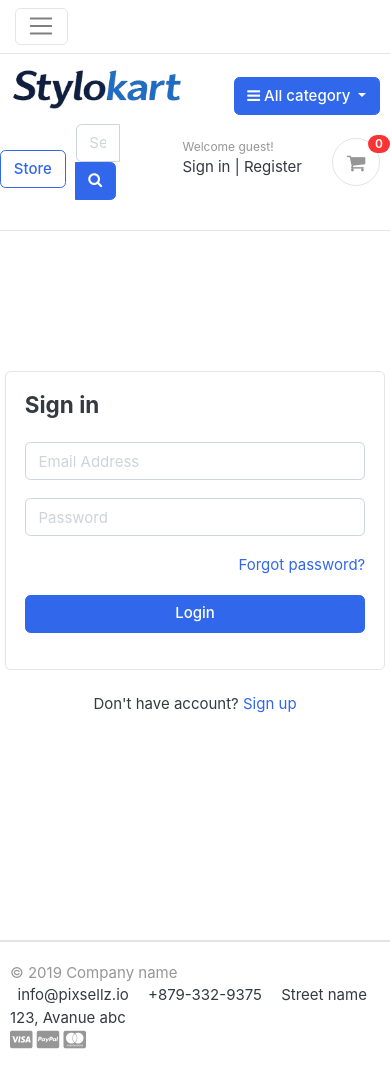
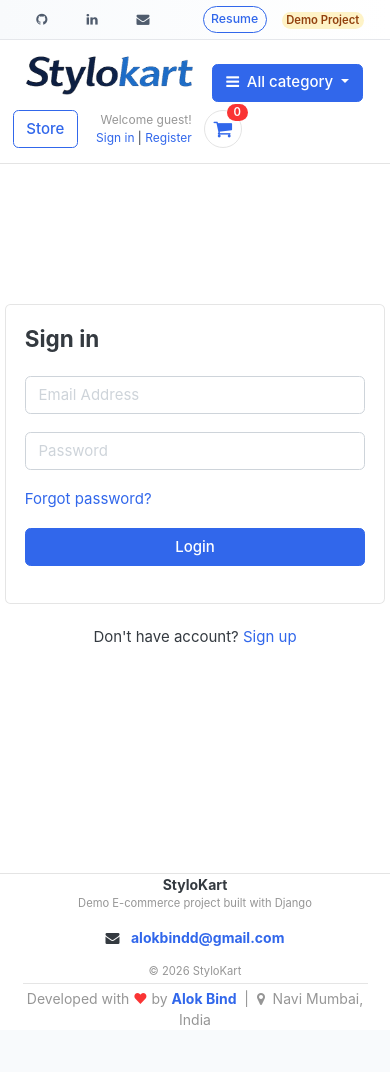
Before and after one commit to alokbindd/StyloKart, a Django app: page /accounts/login/?next=/accounts/ in a window 390 px wide. After the commit the page ends 1025 px from the top, so only its background shows below. Run offline with Django 5.2, Linux system fonts and the light colour scheme; data that the repository does not hold is empty; some libraries are stand-ins or nearby versions; some web fonts are replaced.

Commit message:
Enhance layout and styling across templates for improved responsiveness and user experience. Update footer and navbar with new design elements, add a new banner image, and adjust container classes for consistency.

```diff
--- a/stylokart/static/css/custom.css
+++ b/stylokart/static/css/custom.css
@@ -32,7 +32,7 @@
 }
 
 /* hide radio button */
-.rate > input {
+.rate>input {
   display: none;
 }
 
@@ -41,13 +41,13 @@
   border: 0;
 }
 
-.rate > label {
+.rate>label {
   float: right;
 }
 
 /* showing star */
 
-.rate > label:before {
+.rate>label:before {
   display: inline-block;
   font-size: 1.1rem;
   font-family: FontAwesome;
@@ -64,13 +64,16 @@
 }
 
 /* Click and hover */
-input:checked ~ label, label:hover ~ label{
+input:checked~label,
+label:hover~label {
   color: #ffb503;
 }
 
 /* hover hightlight */
-input:checked + label:hover, input:checked ~ label:hover,input:checked ~ label:hover ~ label,
-label:hover ~ input:checked ~ label{
+input:checked+label:hover,
+input:checked~label:hover,
+input:checked~label:hover~label,
+label:hover~input:checked~label {
   color: #cc9000;
 }
 
@@ -89,8 +92,106 @@ ul.thumb li {
   margin: 10px;
 }
 
-ul.thumb li img{
+ul.thumb li img {
   height: 80px;
   width: 80px;
   border: 1px gray solid;
 }
+
+.tech-badge {
+  background-color: #F1F5F9;
+  color: #334155;
+  font-weight: 500;
+  padding: 5px 10px;
+  border-radius: 12px;
+}
+
+.badge-warning {
+  background-color: #FEF3C7;
+  color: #92400E;
+}
+
+/* Header spacing consistency */
+.header-main .gap-2>* {
+  margin-right: 8px;
+}
+
+.header-main .gap-3>* {
+  margin-right: 12px;
+}
+
+/* Logo */
+.brand-wrap img {
+  object-fit: contain;
+}
+
+/* Cart icon */
+.icon-sm {
+  width: 38px;
+  height: 38px;
+}
+
+/* Remove random Bootstrap floats */
+.float-right {
+  float: none !important;
+}
+
+.section-footer {
+  font-size: 14px;
+}
+
+.section-footer a {
+  color: #3167eb;
+  text-decoration: none;
+}
+
+.section-footer a:hover {
+  color: #757575;
+}
+
+.sticky-header {
+  position: sticky;
+  top: 0;
+  z-index: 1030;
+  /* higher than content */
+  background: #fff;
+}
+
+.sticky-header.scrolled {
+  box-shadow: 0 4px 20px rgba(0, 0, 0, 0.08);
+}
+
+/* Developer links container */
+.developer-links .nav-link {
+  font-size: 13px;
+  color: #334155;
+  padding: 6px 10px;
+  border-radius: 20px;
+  transition: all 0.2s ease;
+}
+
+/* Hover effect */
+.developer-links .nav-link:hover {
+  background-color: #EEF2FF;
+  color: #4338CA;
+  text-decoration: none;
+}
+
+/* Icon spacing */
+.developer-links .nav-link i {
+  margin-right: 4px;
+  opacity: 0.85;
+}
+
+/* Subtle separator line under dev bar (optional but nice) */
+.navbar.border-bottom {
+  border-color: #E5E7EB !important;
+}
+
+.section-header > nav {
+  background: linear-gradient(
+    to right,
+    #F8FAFC,
+    #FFFFFF
+  );
+}
--- a/templates/accounts/change_password.html
+++ b/templates/accounts/change_password.html
@@ -4,7 +4,7 @@
 <!-- ========================= SECTION CONTENT ========================= -->
 <section class="section-conten padding-y bg">
 	{% include 'includes/alerts.html' %}
-	<div class="container">
+	<div class="container-fluid px-5">
 		<div class="row">
 			{% include 'includes/dashboard/dashboard_sidebar.html' %}
 			<main class="col-md-9">
--- a/templates/accounts/dashboard.html
+++ b/templates/accounts/dashboard.html
@@ -4,7 +4,7 @@
 <!-- ========================= SECTION CONTENT ========================= -->
 <section class="section-conten padding-y bg">
 {% include 'includes/alerts.html' %}
-<div class="container">
+<div class="container-fluid px-5">
 	<div class="row">
 		{% include 'includes/dashboard/dashboard_sidebar.html' %}
 	<main class="col-md-9">
--- a/templates/accounts/edit_profile.html
+++ b/templates/accounts/edit_profile.html
@@ -4,7 +4,7 @@
 <!-- ========================= SECTION CONTENT ========================= -->
 <section class="section-conten padding-y bg">
 	{% include 'includes/alerts.html' %}
-	<div class="container">
+	<div class="container-fluid px-5">
 		<div class="row">
 			{% include 'includes/dashboard/dashboard_sidebar.html' %}
 			<main class="col-md-9">
--- a/templates/accounts/login.html
+++ b/templates/accounts/login.html
@@ -7,7 +7,7 @@
 
 <!-- ============================ COMPONENT LOGIN   ================================= -->
 {% if request.GET.command == 'verification' %}
-<div class="container mx-auto text-center alert alert-info" style="max-width: 1000px; margin-top:100px;">
+<div class="container-fluid px-5 mx-auto text-center alert alert-info" style="max-width: 1000px; margin-top:100px;">
 Thank you for registering with us, we have sent you a verification email to your email address <b>{{ request.GET.email}}</b> . please verify it.
 <br><br>
 Already Verified ?<a href="{% url 'login' %}"> Login </a>
--- a/templates/accounts/my_orders.html
+++ b/templates/accounts/my_orders.html
@@ -4,7 +4,7 @@
 <!-- ========================= SECTION CONTENT ========================= -->
 <section class="section-conten padding-y bg">
 {% include 'includes/alerts.html' %}
-<div class="container">
+<div class="container-fluid px-5">
 	<div class="row">
 		{% include 'includes/dashboard/dashboard_sidebar.html' %}
 	<main class="col-md-9">
--- a/templates/accounts/order_detail.html
+++ b/templates/accounts/order_detail.html
@@ -1,7 +1,7 @@
 {% extends 'base.html' %}
 {% load static %}
 {% block content %}
-<div class="container">
+<div class="container-fluid px-5">
     <div class="text-center mt-3">
         <button onclick="printInvoice()" class="btn btn-primary">
             Download Invoice
@@ -10,7 +10,7 @@
 </div>
 <div class="invoice">
 
-    <div class="container"
+    <div class="container-fluid px-5"
         style="margin: 0 auto;width: 50%;padding: 50px;background: #f1f1f1;margin-top: 50px;margin-bottom: 50px;">
         <div class="row invoice row-printable">
             <div class="col-md-12">
--- a/templates/includes/footer.html
+++ b/templates/includes/footer.html
@@ -1,24 +1,55 @@
 <!-- ========================= FOOTER ========================= -->
-	<footer class="section-footer border-top">
-		<div class="container">
-			<section class="footer-bottom border-top row">
-				<div class="col-md-2">
-					<p class="text-muted"> &copy 2019 Company name </p>
+<footer class="section-footer border-top bg-white">
+	<div class="container-fluid px-4">
+
+		<!-- MAIN FOOTER -->
+		<div class="row text-center text-md-left align-items-center">
+
+			<!-- Left -->
+			<div class="col-md-4 mb-3 mb-md-0">
+				<strong>StyloKart</strong>
+				<p class="text-muted small mb-0">
+					Demo E-commerce project built with Django
+				</p>
 			</div>
-				<div class="col-md-8 text-md-center">
-					<span class="px-2">info@pixsellz.io</span>
-					<span class="px-2">+879-332-9375</span>
-					<span class="px-2">Street name 123, Avanue abc</span>
+
+			<!-- Center -->
+			<div class="col-md-4 mb-3 mb-md-0 text-center">
+				<i class="fa fa-envelope mr-2"></i>
+				<strong>
+					<a href="mailto:alokbindd@gmail.com">
+						alokbindd@gmail.com
+					</a>
+				</strong>
 			</div>
-				<div class="col-md-2 text-md-right text-muted">
-					<i class="fab fa-lg fa-cc-visa"></i>
-					<i class="fab fa-lg fa-cc-paypal"></i>
-					<i class="fab fa-lg fa-cc-mastercard"></i>
+
+			<!-- Right -->
+			<div class="col-md-4 text-md-right text-center text-muted small">
+				&copy; <span id="year"></span> StyloKart
 			</div>
-			</section>
-		</div><!-- //container -->
+
+		</div>
+
+		<!-- DEVELOPER CREDIT -->
+		<hr class="my-1">
+
+		<div class="row">
+			<div class="col text-center medium text-muted">
+				Developed with <span class="text-danger">❤</span> by
+				<strong><a href="https://linkedin.com/in/alokbind">Alok Bind</a></strong>
+				&nbsp;|&nbsp;
+				<i class="fa fa-map-marker mr-1"></i>
+				Navi Mumbai, India
+			</div>
+		</div>
+
+	</div>
 </footer>
 <!-- ========================= FOOTER END // ========================= -->
+<script>
+  document.getElementById("year").textContent = new Date().getFullYear();
+</script>
+
 
 <script src="https://ajax.googleapis.com/ajax/libs/jquery/3.7.1/jquery.min.js"></script>
 
@@ -32,4 +63,5 @@ $(document).ready(function () {
 </script>
 
 </body>
+
 </html>
--- a/templates/includes/navbar.html
+++ b/templates/includes/navbar.html
@@ -1,91 +1,150 @@
 {% load static %}
-    <header class="section-header">
-		<nav class="navbar p-md-0 navbar-expand-sm navbar-light border-bottom">
-			<div class="container">
-				<button class="navbar-toggler" type="button" data-toggle="collapse" data-target="#navbarTop4"
-					aria-controls="navbarNav" aria-expanded="false" aria-label="Toggle navigation">
-					<span class="navbar-toggler-icon"></span>
-				</button>
-				<div class="collapse navbar-collapse" id="navbarTop4">
-					<ul class="navbar-nav mr-auto">
-						<li class="nav-item dropdown">
-							<a href="#" class="nav-link"> English </a>
+<header class="section-header sticky-header">
+	{% load static %}
 
+	<nav class="navbar navbar-light border-bottom py-1 bg-white">
+		<div class="container-fluid px-1 d-flex justify-content-between align-items-center">
+
+			<!-- LEFT: Developer Links -->
+			<ul class="navbar-nav flex-row align-items-center developer-links">
+				<li class="nav-item mx-2">
+					<a href="https://github.com/alokbindd" target="_blank" class="nav-link small">
+						<i class="fa fa-github"></i>
+						<span class="d-none d-md-inline"> GitHub</span>
+					</a>
 				</li>
-						<li class="nav-item dropdown">
-							<a href="#" class="nav-link"> USD </a>
+
+				<li class="nav-item mx-2">
+					<a href="https://linkedin.com/in/alokbind" target="_blank" class="nav-link small">
+						<i class="fa fa-linkedin"></i>
+						<span class="d-none d-md-inline"> LinkedIn</span>
+					</a>
 				</li>
+
+				<li class="nav-item mx-2">
+					<a href="mailto:alokbindd@gmail.com" class="nav-link small">
+						<i class="fa fa-envelope"></i>
+						<span class="d-none d-md-inline"> Email</span>
+					</a>
+				</li>
+
 			</ul>
-					<ul class="navbar-nav">
-						<li><a href="#" class="nav-link"> <i class="fa fa-envelope"></i> Email </a></li>
-						<li><a href="#" class="nav-link"> <i class="fa fa-phone"></i> Call us </a></li>
-					</ul> <!-- list-inline //  -->
-				</div> <!-- navbar-collapse .// -->
-			</div> <!-- container //  -->
+
+			<!-- RIGHT: Tech Stack + Resume + Demo Badge -->
+			<ul class="navbar-nav flex-row align-items-center">
+
+				<li class="nav-item mx-2 d-none d-lg-block text-muted small">
+					Built with
+				</li>
+
+				<li class="nav-item mx-1 d-none d-lg-block">
+					<span class="badge tech-badge">Django</span>
+				</li>
+				<li class="nav-item mx-1 d-none d-lg-block">
+					<span class="badge tech-badge">Bootstrap</span>
+				</li>
+				<li class="nav-item mx-1 d-none d-lg-block">
+					<span class="badge tech-badge">PostgreSQL</span>
+				</li>
+
+				<li class="nav-item mx-2">
+					<a href="{% static 'resume/Your_Resume.pdf' %}" target="_blank"
+						class="btn btn-sm btn-outline-primary rounded-pill">
+						Resume
+					</a>
+				</li>
+
+				<li class="nav-item mx-2">
+					<span class="badge badge-warning rounded-pill">Demo Project</span>
+				</li>
+
+			</ul>
+
+		</div>
 	</nav>
 
-		<section class="header-main border-bottom">
-			<div class="container">
+	<section class="header-main border-bottom py-3">
+		<div class="container-fluid px-4">
 			<div class="row align-items-center">
-					<div class="col-lg-2 col-md-3 col-6">
-						<a href="{%url 'home'%}" class="brand-wrap">
-							<img class="logo" src="{% static './images/logoo.png' %}">
-						</a> <!-- brand-wrap.// -->
+
+				<!-- LOGO -->
+				<div class="col-auto">
+					<a href="{% url 'home' %}" class="brand-wrap d-flex align-items-center">
+						<img class="logo" src="{% static './images/logoo.png' %}" style="height:40px;">
+					</a>
 				</div>
-					<div class="col-lg col-sm col-md col-6 flex-grow-0">
-						<div class="category-wrap dropdown d-inline-block float-right">
-							<button type="button" class="btn btn-primary dropdown-toggle" data-toggle="dropdown">
-								<i class="fa fa-bars"></i> All category
+
+				<!-- CATEGORY + STORE -->
+				<div class="col-auto d-flex align-items-center gap-2 px-0">
+
+					<div class="dropdown">
+						<button class="btn btn-primary dropdown-toggle" data-toggle="dropdown">
+							<i class="fa fa-bars mr-1"></i> All category
 						</button>
 						<div class="dropdown-menu">
 							<a class="dropdown-item" href="{% url 'store' %}">All Products</a>
 							{% for category in links %}
-								<a class="dropdown-item" href="{{ category.get_url }}"> {{ category.category_name }}</a>
+							<a class="dropdown-item" href="{{ category.get_url }}">
+								{{ category.category_name }}
+							</a>
 							{% endfor %}
 						</div>
-						</div> <!-- category-wrap.// -->
-					</div> <!-- col.// -->
-					<a href="{% url 'store' %}" class="btn btn-outline-primary">Store</a>
-					<div class="col-lg  col-md-6 col-sm-12 col">
-						<form action="{% url 'search' %}" class="search" method="get">
-							<div class="input-group w-100">
-								<input type="text" class="form-control" style="width:60%;" placeholder="Search"  name="keyword">
+					</div>
 
+				</div>
+
+				<!-- SEARCH (CENTERED & FLEXIBLE) -->
+				<div class="col d-none d-md-block">
+					<form action="{% url 'search' %}" method="get">
+						<div class="input-group">
+							<input type="text" class="form-control" placeholder="Search products" name="keyword">
 							<div class="input-group-append">
 								<button class="btn btn-primary" type="submit">
 									<i class="fa fa-search"></i>
 								</button>
 							</div>
 						</div>
-						</form> <!-- search-wrap .end// -->
-					</div> <!-- col.// -->
-					<div class="col-lg-3 col-sm-6 col-8 order-2 order-lg-3">
-						<div class="d-flex justify-content-end mb-3 mb-lg-0">
+					</form>
+				</div>
+				<div class="col-auto  d-flex align-items-center gap-2 px-0">
+					<a href="{% url 'store' %}" class="btn btn-outline-primary">
+						Store
+					</a>
+
+				</div>
+
+				<!-- USER + CART -->
+				<div class="col-auto">
+					<div class="d-flex align-items-center gap-3">
+
 						{% if user.id is None %}
-								<div class="widget-header">
-									<small class="title text-muted">Welcome guest!</small>
-									<div>
-										<a href="{% url 'login' %}">Sign in</a> <span class="dark-transp"> | </span>
-										<a href="{% url 'register'%}"> Register</a>
+						<div class="text-right small">
+							<div class="text-muted">Welcome guest!</div>
+							<a href="{% url 'login' %}">Sign in</a> |
+							<a href="{% url 'register' %}">Register</a>
+						</div>
+						{% else %}
+						<div class="text-right small">
+							<div class="text-muted">Welcome {{ user.first_name }}!</div>
+							<a href="{% url 'dashboard' %}">Dashboard</a> |
+							<a href="{% url 'logout' %}">Logout</a>
+						</div>
+						{% endif %}
+
+						<a href="{% url 'cart' %}" class="position-relative">
+							<div
+								class="icon icon-sm rounded-circle border d-flex align-items-center justify-content-center">
+								<i class="fa fa-shopping-cart"></i>
+							</div>
+							<span class="badge badge-danger badge-pill position-absolute" style="top:-6px; right:-6px;">
+								{{ cart_count }}
+							</span>
+						</a>
+
 					</div>
 				</div>
-							{% else %}
-								<div class="widget-header">
-									<small class="title text-muted">Welcome {{ user.first_name }}!</small>
-									<div>
-										<a href="{% url 'dashboard' %}">Dashboard</a> <span class="dark-transp"> | </span>
-										<a href="{% url 'logout'%}"> Logout </a>
+
 			</div>
 		</div>
-							{% endif %}
-							<a href="{% url 'cart' %}" class="widget-header pl-3 ml-3">
-								<div class="icon icon-sm rounded-circle border"><i class="fa fa-shopping-cart"></i>
-								</div>
-								<span class="badge badge-pill badge-danger notify">{{cart_count}}</span>
-							</a>
-						</div> <!-- widgets-wrap.// -->
-					</div> <!-- col.// -->
-				</div> <!-- row.// -->
-			</div> <!-- container.// -->
-		</section> <!-- header-main .// -->
+	</section>
 </header> <!-- section-header.// -->
--- a/templates/orders/order_complete.html
+++ b/templates/orders/order_complete.html
@@ -1,7 +1,7 @@
 {% extends 'base.html' %}
 {% load static %}
 {% block content %}
-<div class="container" style="margin-top: 50px;">
+<div class="container-fluid px-5" style="margin-top: 50px;">
     <center><i class="fas fa-check-circle" style="font-size: 72px;margin-bottom: 20px;color: #28A745;"></i></center>
     <h2 class="text-center">Payment Successful</h2>
     <br>
@@ -17,7 +17,7 @@
 </div>
 <div class="invoice">
 
-    <div class="container"
+    <div class="container-fluid px-5"
         style="margin: 0 auto;width: 50%;padding: 50px;background: #f1f1f1;margin-top: 50px;margin-bottom: 50px;">
         <div class="row invoice row-printable">
             <div class="col-md-12">
--- a/templates/store/product_detail.html
+++ b/templates/store/product_detail.html
@@ -2,7 +2,7 @@
 
 <section class="section-content padding-y bg">
   {%include 'includes/alerts.html'%}
-  <div class="container">
+  <div class="container-fluid px-5">
     <!-- ============================ COMPONENT 1 ================================= -->
     <div class="card">
       <div class="row no-gutters">
@@ -178,7 +178,7 @@
     </div>
     <!-- row.// -->
   </div>
-  <!-- container .//  -->
+  <!-- container-fluid px-5 .//  -->
 </section>
 <!-- ========================= SECTION CONTENT END// ========================= -->
 
```
Also changed, not shown: templates/home.html (+7 -7 lines), stylokart/static/images/banners/banner1.png (added). Lines whose indentation alone changed are shown as unchanged.
